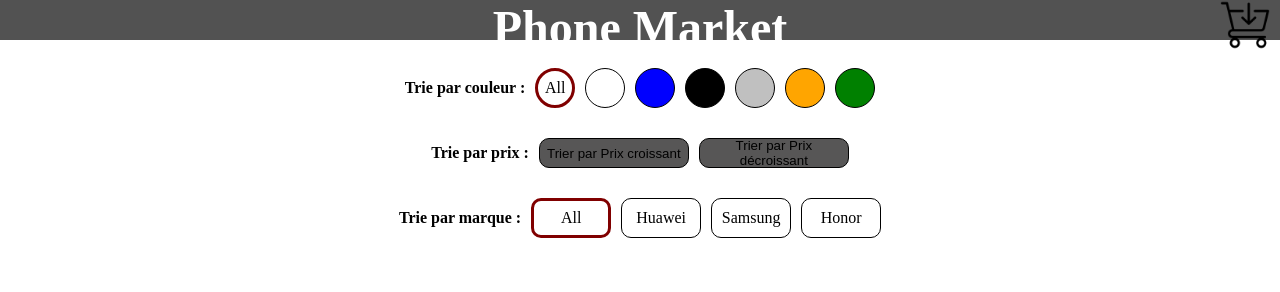
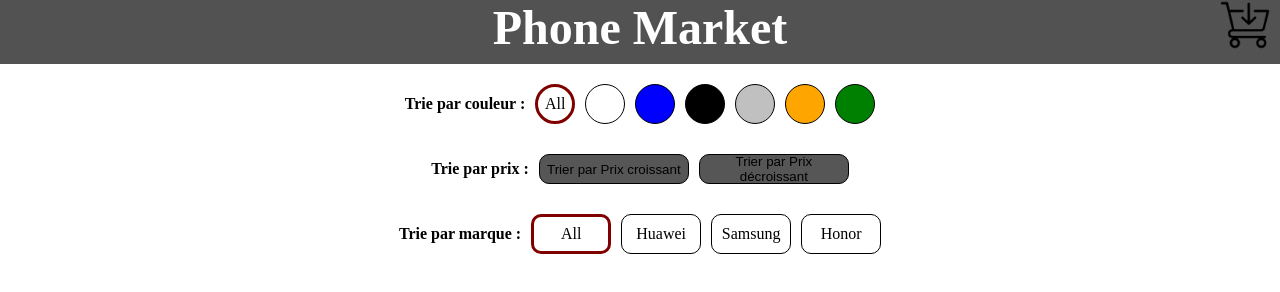
Before and after one commit to BUSTERDAY/ROSSI_MONFORTE_shopping_app, a plain HTML site: page frontend/index.html in a window 1280 px wide. Drawn offline with Linux system fonts and the light colour scheme; no server answers.

Commit message:
modif header

```diff
--- a/frontend/css/style.css
+++ b/frontend/css/style.css
@@ -11,7 +11,7 @@
 
 }
 header{
-    height: 5vh;
+    height: 8vh;
     position: absolute;
     width: 100%;
     color: white;
@@ -24,7 +24,7 @@
 }
 
 .title{
-    padding-top: 5vh;
+    padding-top: 7vh;
     display: flex;
     justify-content: center;
     align-items: center;
```
